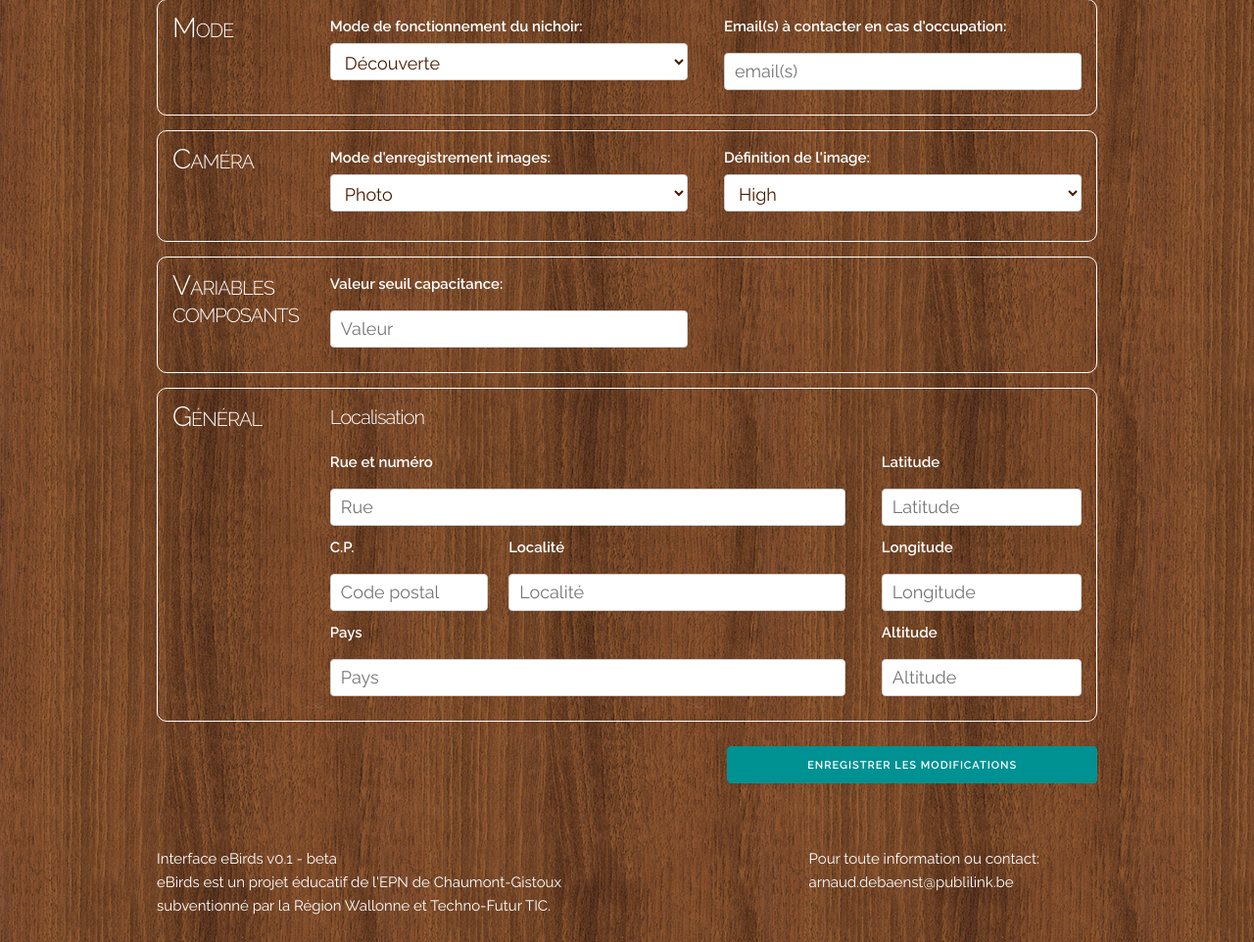
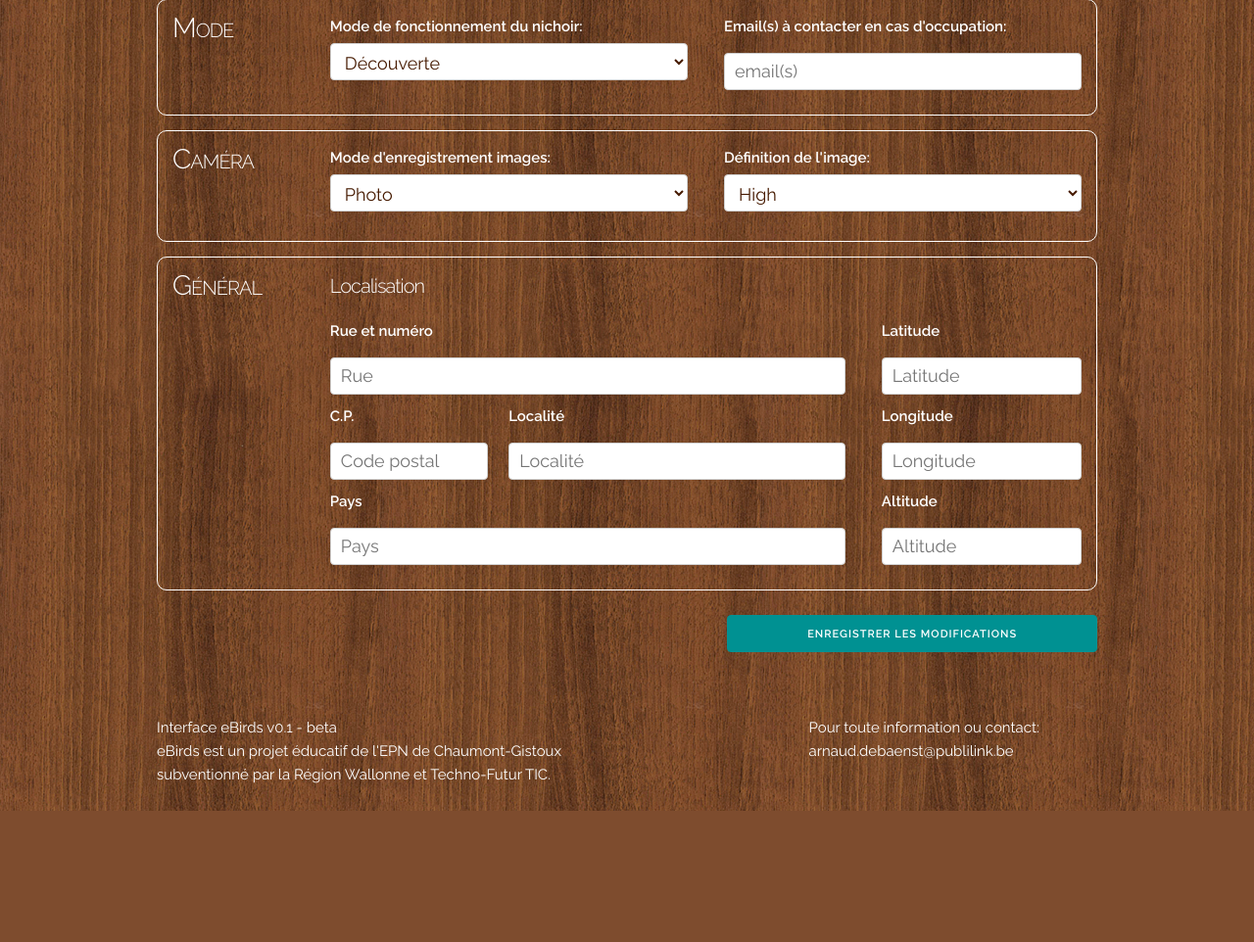
Before and after one commit to SuperCreate73/eBirds, a PHP site: template html_working/view/viewReglages.php in a window 1280 px wide; the page is wider, and only the part inside the window is pictured. Shown: the part 656-1618 px from the top of that part at 98% size. After the commit the page ends 1484 px from the top of that part, so only its background shows below. Run offline with PHP 8.4, Linux system fonts and the light colour scheme; the template is opened without the code that fills it, so the values that code supplies are empty.

Commit message:
Delete of Capacitance interface

```diff
--- a/html_working/view/viewReglages.php
+++ b/html_working/view/viewReglages.php
@@ -131,18 +131,7 @@
 				</div>
 			</div> <!--    FIN CADRE III -->
 
-			<div class="cadre">
-				<div class="row">
-					<div class="two columns">
-						<h2>Variables composants</h2>
-					</div>
-
-					<div class="five columns">
-						<label for="capacitance">Valeur seuil capacitance:</label>
-						<input class="u-full-width" type="text" placeholder="Valeur" name="capacitance">
-					</div>
-				</div>
-			</div> <!--    FIN CADRE IV -->
+			<!--    FIN CADRE IV -->
 
 
 			<div class="cadre">
```
